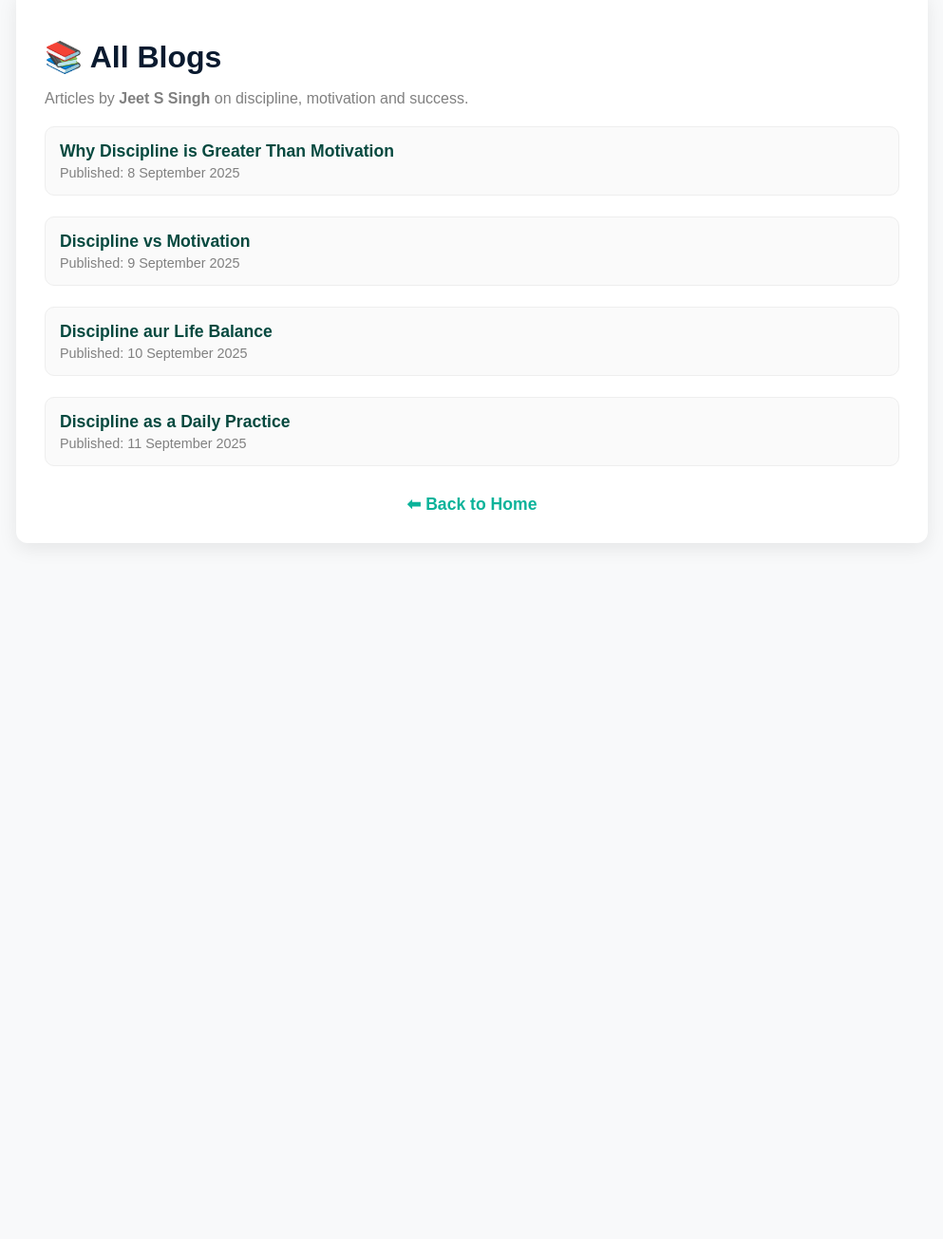
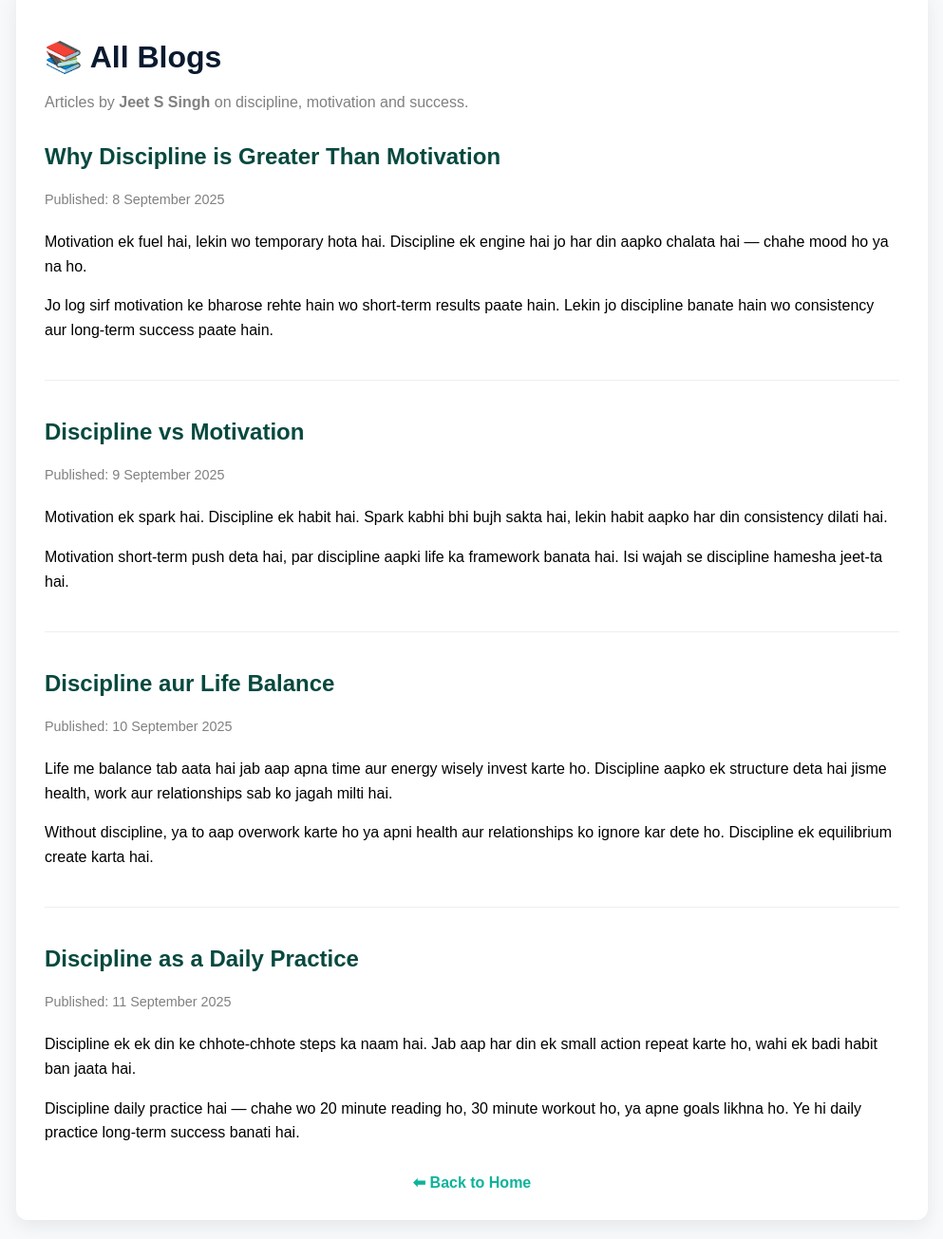
Before and after one commit to Osmjeet/Discipline-Se-Success-Tak, a plain HTML site: page blog.html in a window 1280 px wide. Shown: the part 30-1335 px from the top of the page at 95% size, without its empty margins (143-1136 px from the left). Before the commit the page ends 800 px from the top, so only its background shows below. Drawn offline with Linux system fonts and the light colour scheme.

Commit message:
Update blog.html

```diff
--- a/blog.html
+++ b/blog.html
@@ -1,22 +1,22 @@
 <!DOCTYPE html>
 <html lang="en">
 <head>
-  <meta charset="UTF-8">
-  <meta name="viewport" content="width=device-width, initial-scale=1.0">
+  <meta charset="UTF-8" />
+  <meta name="viewport" content="width=device-width, initial-scale=1.0" />
   <title>All Blogs – Jeet S Singh</title>
   <meta name="description" content="Read all blogs by Jeet S Singh on Discipline, Success, Motivation and Life Balance.">
+  <meta name="author" content="Jeet S Singh">
+
   <style>
-    body { font-family: Arial, sans-serif; margin: 20px; background:#f8f9fa; }
+    body { font-family: Arial, sans-serif; margin:20px; background:#f8f9fa; }
     .container { max-width: 900px; margin:auto; background:#fff; padding:30px; border-radius:12px; box-shadow:0 6px 20px rgba(0,0,0,0.08);}
     h1 { color:#0A1A2F; margin-bottom:10px; }
     p.subtitle { color:gray; margin-bottom:20px; }
-    ul { list-style:none; padding:0; margin:0; }
-    li { margin-bottom:22px; padding:15px; border:1px solid #eee; border-radius:10px; background:#fafafa; transition:0.2s; }
-    li:hover { background:#f0fdf9; border-color:#0bb39a; }
-    a { text-decoration:none; color:#06493f; font-weight:bold; font-size:1.1em; }
-    a:hover { color:#0bb39a; }
-    .date { font-size:0.9em; color:gray; margin-top:4px; }
-    .back { display:block; margin-top:30px; text-align:center; }
+    h2 { color:#06493f; margin-top:30px; }
+    p.date { color:gray; font-size:0.9em; margin-bottom:20px; }
+    p { line-height:1.6; margin-bottom:15px; }
+    hr { margin:40px 0; border:0; border-top:1px solid #eee; }
+    .back { margin-top:30px; text-align:center; }
     .back a { color:#0bb39a; text-decoration:none; font-weight:bold; }
   </style>
 </head>
@@ -25,14 +25,39 @@
     <h1>📚 All Blogs</h1>
     <p class="subtitle">Articles by <b>Jeet S Singh</b> on discipline, motivation and success.</p>
 
-    <ul>
-      <li><a href="blog/blog1.html">Why Discipline is Greater Than Motivation</a><div class="date">Published: 8 September 2025</div></li>
-      <li><a href="blog/blog2.html">Discipline vs Motivation</a><div class="date">Published: 9 September 2025</div></li>
-      <li><a href="blog/blog3.html">Discipline aur Life Balance</a><div class="date">Published: 10 September 2025</div></li>
-      <li><a href="blog/blog4.html">Discipline as a Daily Practice</a><div class="date">Published: 11 September 2025</div></li>
-    </ul>
+    <!-- Blog 1 -->
+    <h2 id="blog1">Why Discipline is Greater Than Motivation</h2>
+    <p class="date">Published: 8 September 2025</p>
+    <p>Motivation ek fuel hai, lekin wo temporary hota hai. Discipline ek engine hai jo har din aapko chalata hai — chahe mood ho ya na ho.</p>
+    <p>Jo log sirf motivation ke bharose rehte hain wo short-term results paate hain. Lekin jo discipline banate hain wo consistency aur long-term success paate hain.</p>
 
-    <div class="back"><a href="index.html">⬅ Back to Home</a></div>
+    <hr>
+
+    <!-- Blog 2 -->
+    <h2 id="blog2">Discipline vs Motivation</h2>
+    <p class="date">Published: 9 September 2025</p>
+    <p>Motivation ek spark hai. Discipline ek habit hai. Spark kabhi bhi bujh sakta hai, lekin habit aapko har din consistency dilati hai.</p>
+    <p>Motivation short-term push deta hai, par discipline aapki life ka framework banata hai. Isi wajah se discipline hamesha jeet-ta hai.</p>
+
+    <hr>
+
+    <!-- Blog 3 -->
+    <h2 id="blog3">Discipline aur Life Balance</h2>
+    <p class="date">Published: 10 September 2025</p>
+    <p>Life me balance tab aata hai jab aap apna time aur energy wisely invest karte ho. Discipline aapko ek structure deta hai jisme health, work aur relationships sab ko jagah milti hai.</p>
+    <p>Without discipline, ya to aap overwork karte ho ya apni health aur relationships ko ignore kar dete ho. Discipline ek equilibrium create karta hai.</p>
+
+    <hr>
+
+    <!-- Blog 4 -->
+    <h2 id="blog4">Discipline as a Daily Practice</h2>
+    <p class="date">Published: 11 September 2025</p>
+    <p>Discipline ek ek din ke chhote-chhote steps ka naam hai. Jab aap har din ek small action repeat karte ho, wahi ek badi habit ban jaata hai.</p>
+    <p>Discipline daily practice hai — chahe wo 20 minute reading ho, 30 minute workout ho, ya apne goals likhna ho. Ye hi daily practice long-term success banati hai.</p>
+
+    <div class="back">
+      <a href="index.html">⬅ Back to Home</a>
+    </div>
   </div>
 </body>
 </html>
```
